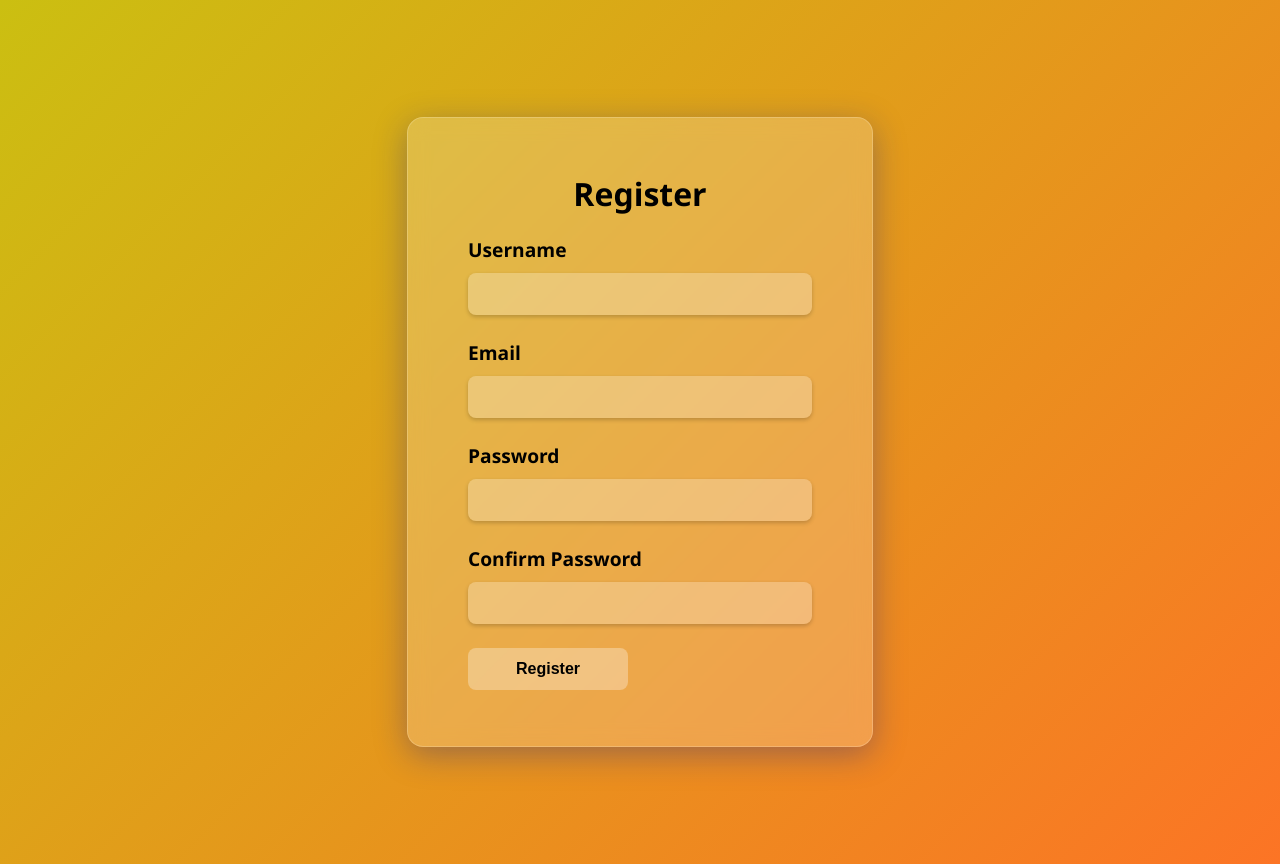
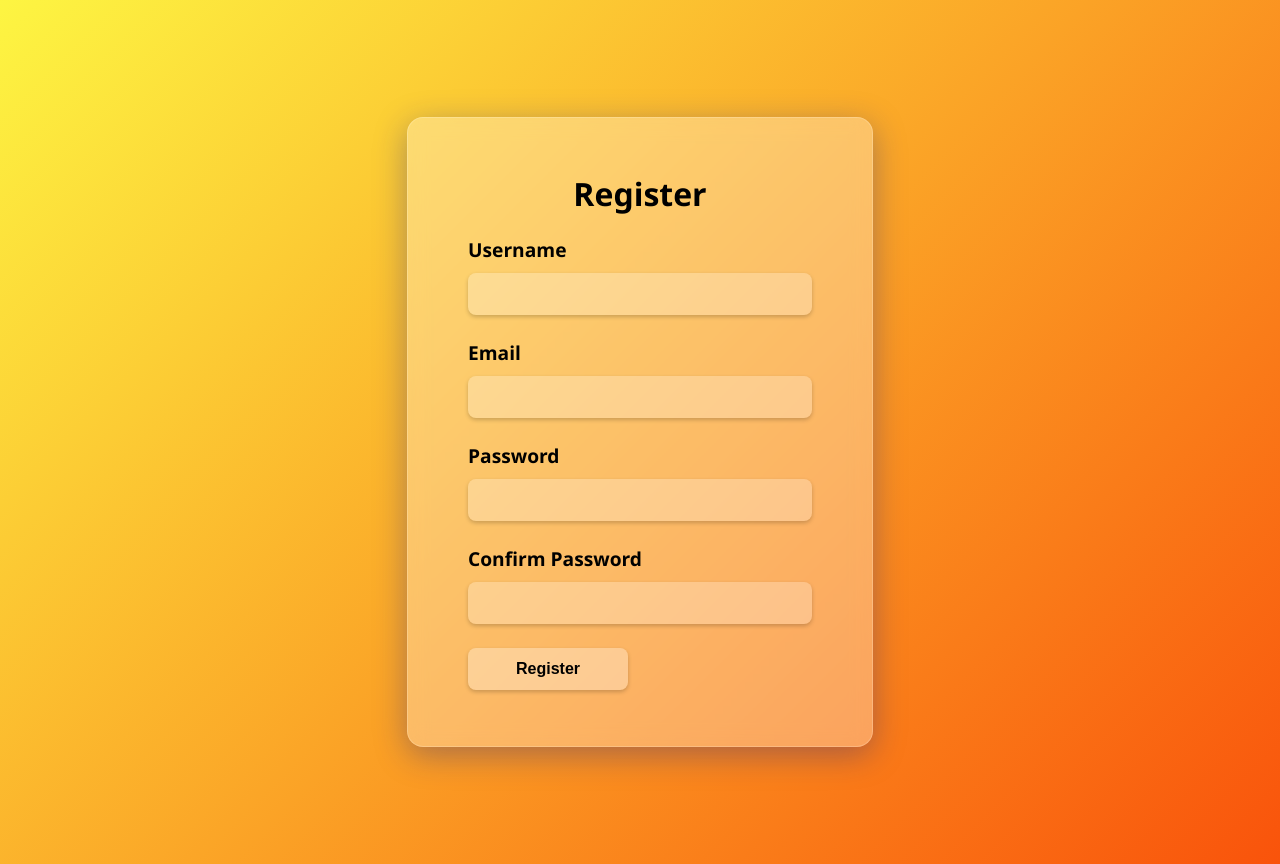
Before and after one commit to Flow69420/software-at3, a Flask app: page /register in a window 1280 px wide. Run offline with Flask 3, Linux system fonts and the light colour scheme.

Commit message:
styling tweaks

```diff
--- a/static/css/styles.css
+++ b/static/css/styles.css
@@ -5,7 +5,7 @@ body, html {
 }
 
 .background {
-    background: linear-gradient(135deg, #cbbf11, #fc7425);
+    background: linear-gradient(135deg, #fdf542, #f9530b);
     min-height: 100vh;
     display: flex;
     justify-content: center;
@@ -14,7 +14,7 @@ body, html {
 }
 
 .glass-card {
-    background: rgba(255, 255, 255, 0.2);
+    background: rgba(255, 255, 255, 0.3);
     backdrop-filter: blur(10px);
     -webkit-backdrop-filter: blur(10px);
     border-radius: 16px;
@@ -66,8 +66,9 @@ label {
   font-size: 1rem;
   cursor: pointer;
   transition: background 0.3s ease;
+  box-shadow: 0 2px 4px rgba(0, 0, 0, 0.2);
   color: black;
-  font-weight: 600;
+  font-weight: 750;
 }
 
 .glass-button:hover {
```
